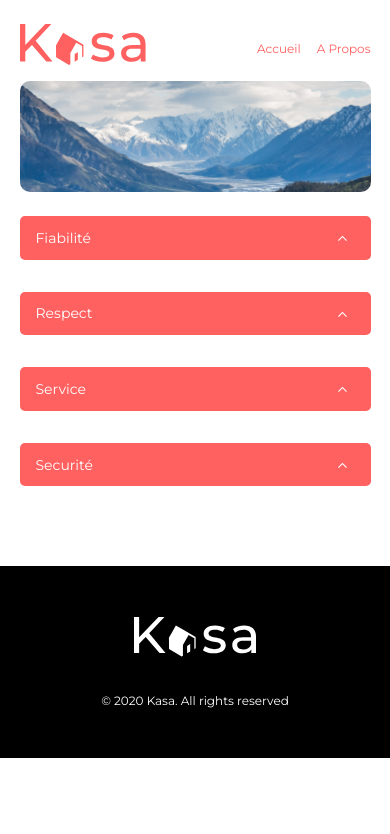
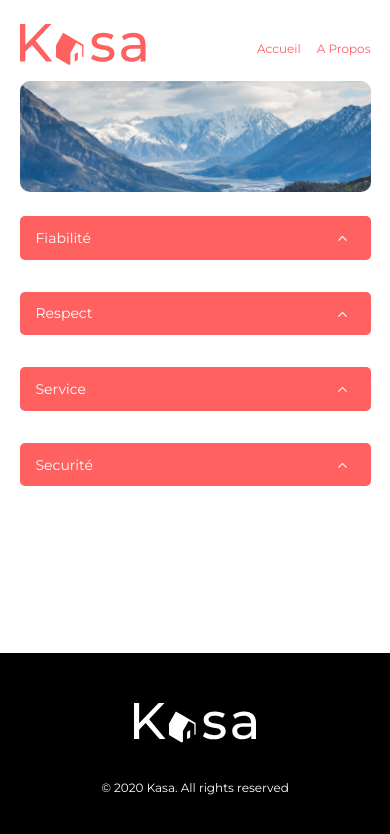
Before and after one commit to Yan-Coquoz/kasa, a React (Create React App) app: page /about in a window 390 px wide. Shown: the top 834 px of the page. Built offline with nearby package versions, Linux system fonts and the light colour scheme.

Commit message:
Placement du footer en bas de page, version mobile

```diff
--- a/src/components/About/style.scss
+++ b/src/components/About/style.scss
@@ -25,6 +25,7 @@
         display: flex;
         flex-direction: column;
         width: 100%;
+        height: calc(100vh - 19rem);
         &__bg-bloc {
             margin-bottom: 1.5rem;
             text-align: center;
```
